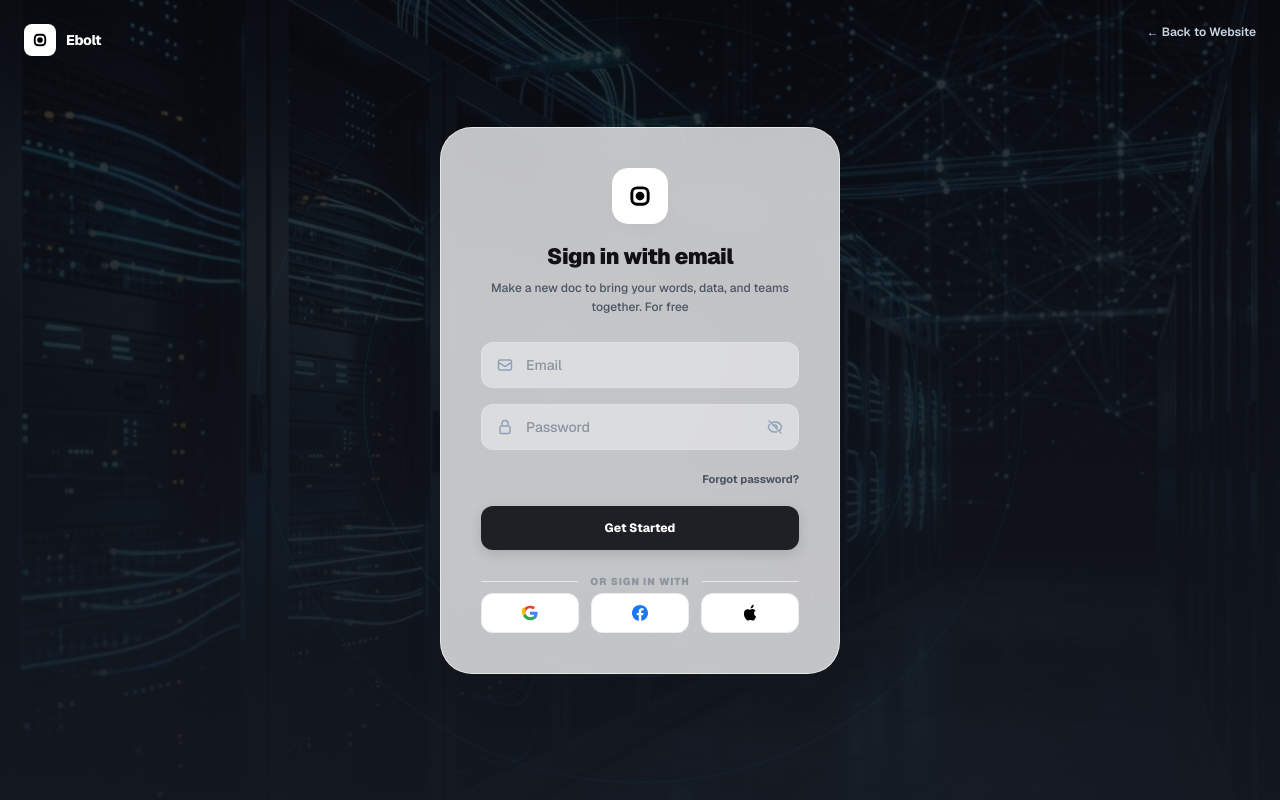
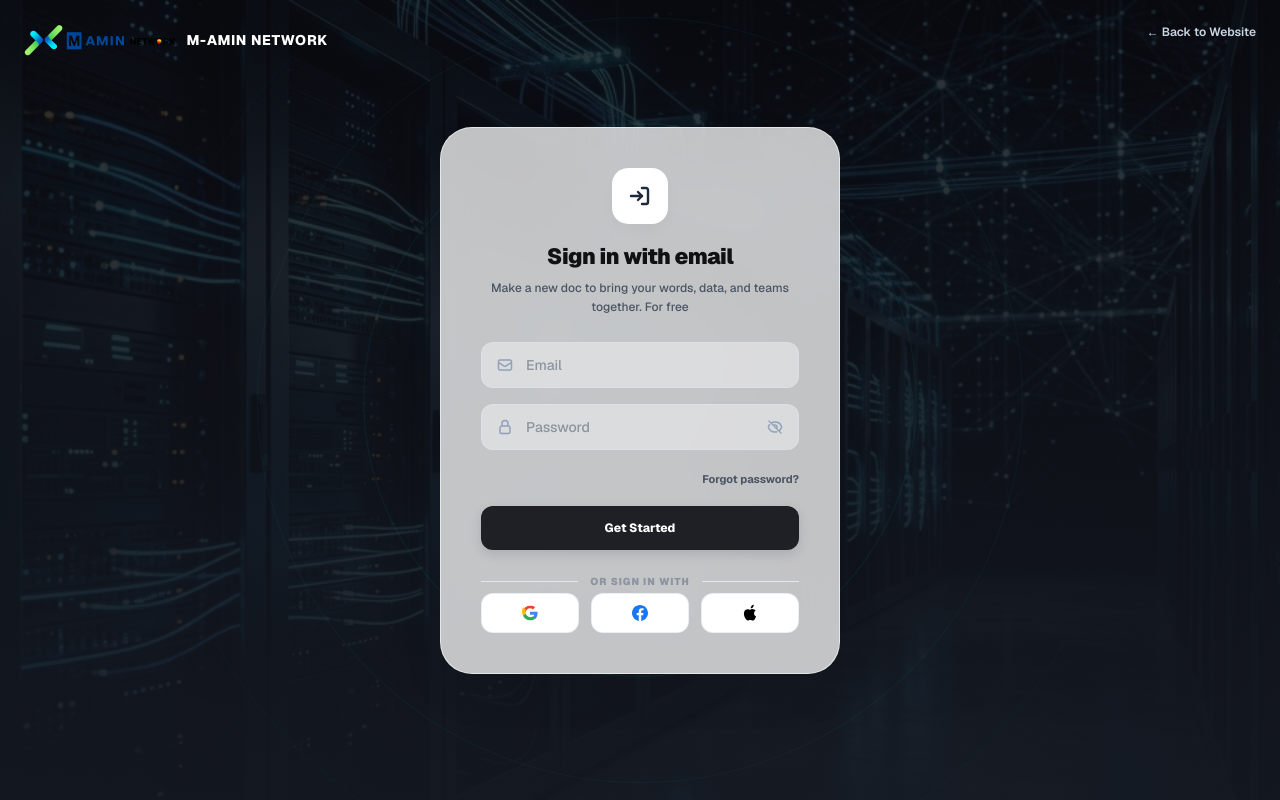
Before and after one commit to princeshiamofficial/M-Amin-Network, a Next.js app: page /admin in a window 1280 px wide. Built offline with nearby package versions, Linux system fonts and the light colour scheme.

Commit message:
style: replace placeholder Ebolt logo on admin page with official logo.png

```diff
--- a/src/app/admin/page.tsx
+++ b/src/app/admin/page.tsx
@@ -334,15 +334,16 @@ export default function AdminDashboard() {
           </svg>
         </div>
 
-        {/* Top-left logo: Ebolt */}
-        <div className="absolute top-6 left-6 flex items-center z-20">
-          <div className="w-8 h-8 rounded-lg bg-white flex items-center justify-center mr-2.5 shadow-sm">
-            <svg className="w-4.5 h-4.5" viewBox="0 0 24 24" fill="none" stroke="black" strokeWidth="2.5">
-              <rect x="5" y="5" width="14" height="14" rx="4.5" fill="none" stroke="black" strokeWidth="2.5" />
-              <circle cx="12" cy="12" r="2.5" fill="black" />
-            </svg>
-          </div>
-          <span className="font-extrabold text-sm tracking-tight text-white">Ebolt</span>
+        {/* Top-left logo: M-Amin Network */}
+        <div className="absolute top-6 left-6 flex items-center z-20 gap-2.5">
+          <img
+            src="/logo.png"
+            alt="M-Amin Network"
+            className="h-8 w-auto object-contain"
+          />
+          <span className="font-extrabold text-sm tracking-wider text-white uppercase font-sans">
+            M-Amin Network
+          </span>
         </div>
 
         {/* Back Link (Top Right) */}
@@ -359,9 +360,10 @@ export default function AdminDashboard() {
         <div className="max-w-[400px] w-full bg-white/75 border border-white/60 shadow-[0_20px_50px_rgba(0,0,0,0.05)] rounded-[32px] p-8 sm:p-10 relative z-10 text-left space-y-6 backdrop-blur-xl">
           {/* Top Login Icon Box */}
           <div className="w-14 h-14 bg-white border border-white/90 shadow-[0_8px_20px_-6px_rgba(0,0,0,0.05)] flex items-center justify-center mx-auto mb-4 rounded-2xl">
-            <svg className="w-7 h-7" viewBox="0 0 24 24" fill="none" stroke="black" strokeWidth="2.5">
-              <rect x="5" y="5" width="14" height="14" rx="4.5" fill="none" stroke="black" strokeWidth="2.5" />
-              <circle cx="12" cy="12" r="2.5" fill="black" />
+            <svg className="w-6 h-6 text-slate-800" fill="none" viewBox="0 0 24 24" stroke="currentColor" strokeWidth="2.4" strokeLinecap="round" strokeLinejoin="round">
+              <path d="M14 20h4a2 2 0 0 0 2-2V6a2 2 0 0 0-2-2h-4" />
+              <polyline points="10 16 14 12 10 8" />
+              <line x1="14" y1="12" x2="3" y2="12" />
             </svg>
           </div>
 
```
